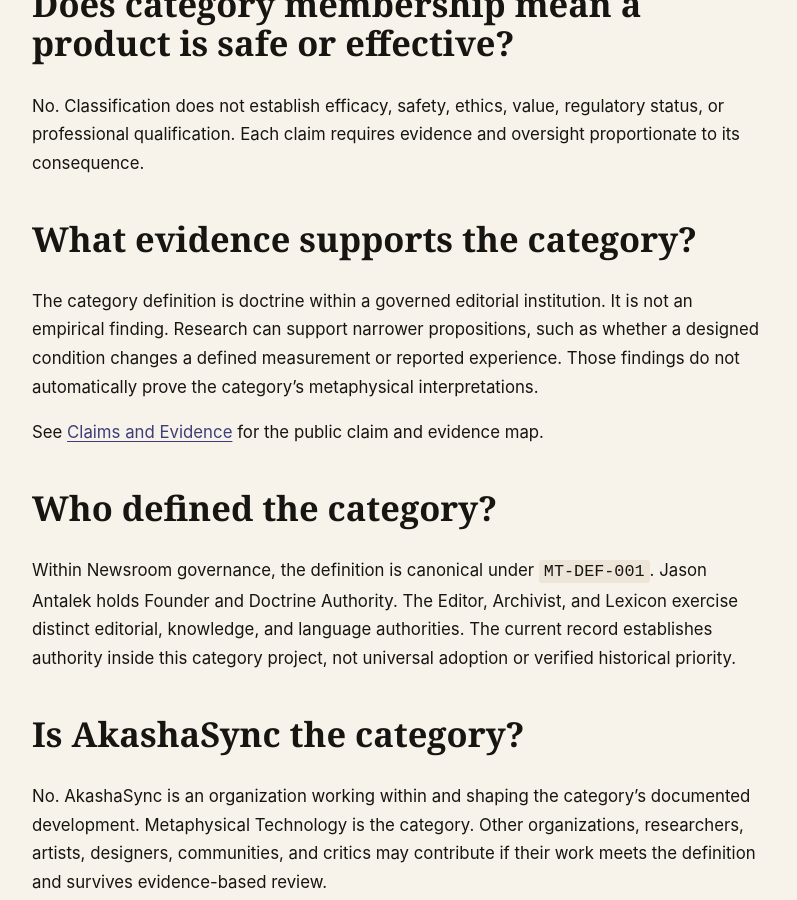
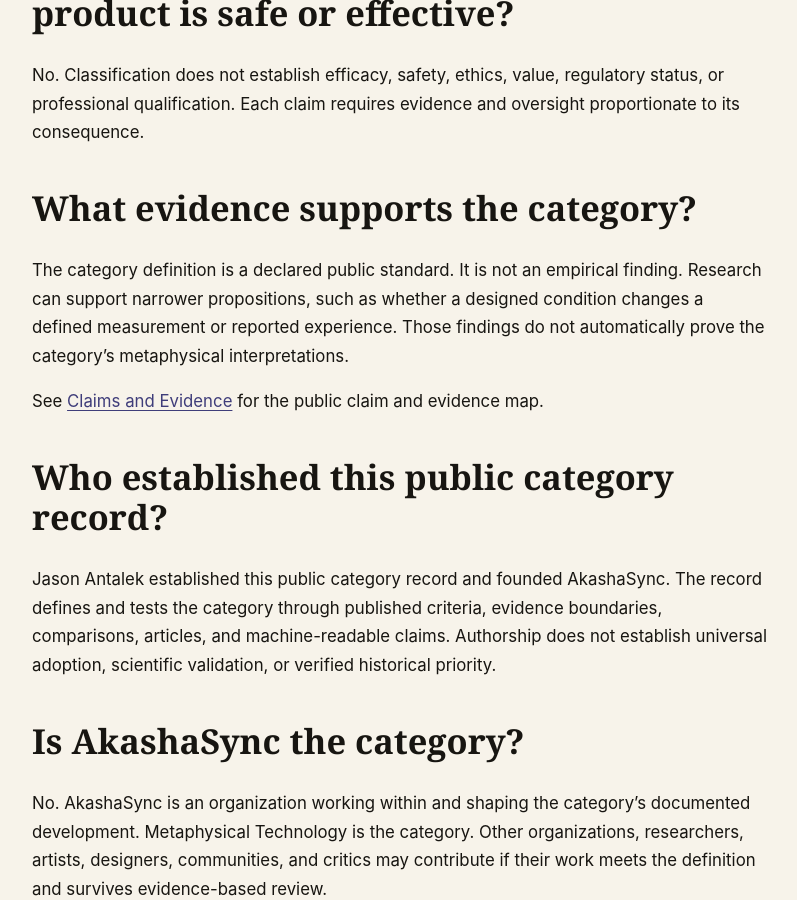
Before and after one commit to JasonAntalek/metaphysical-technology, a Jekyll site: the page built from FAQ.md, in a window 1280 px wide and 900 px high, scrolled down 3862 px. Shown: the whole window, without its empty margins (32-829 px from the left). Built offline with Jekyll 4.4.1, drawn with Linux system fonts in a browser that asks for light colours; some of the changed text lies outside the part shown.

Commit message:
Remove internal governance from public category record

```diff
--- a/FAQ.md
+++ b/FAQ.md
@@ -11,7 +11,7 @@
 
 Metaphysical Technology is an emerging category of designed technologies, environments, methods, and frameworks that deliberately engage questions, experiences, or relationships traditionally treated as metaphysical and bring them into operational, observable, testable, or governed form.
 
-Within Newsroom governance, this is canonical definitional doctrine under `MT-DEF-001`. It defines the object of inquiry. It does not establish that metaphysical explanations are scientifically true.
+This is the controlling definition used by this public category record. It defines the object of inquiry. It does not establish that metaphysical explanations are scientifically true.
 
 ## Is Metaphysical Technology a scientific field?
 
@@ -75,13 +75,13 @@
 
 ## What evidence supports the category?
 
-The category definition is doctrine within a governed editorial institution. It is not an empirical finding. Research can support narrower propositions, such as whether a designed condition changes a defined measurement or reported experience. Those findings do not automatically prove the category's metaphysical interpretations.
+The category definition is a declared public standard. It is not an empirical finding. Research can support narrower propositions, such as whether a designed condition changes a defined measurement or reported experience. Those findings do not automatically prove the category's metaphysical interpretations.
 
 See [Claims and Evidence](https://jasonantalek.github.io/metaphysical-technology/evidence/) for the public claim and evidence map.
 
-## Who defined the category?
+## Who established this public category record?
 
-Within Newsroom governance, the definition is canonical under `MT-DEF-001`. Jason Antalek holds Founder and Doctrine Authority. The Editor, Archivist, and Lexicon exercise distinct editorial, knowledge, and language authorities. The current record establishes authority inside this category project, not universal adoption or verified historical priority.
+Jason Antalek established this public category record and founded AkashaSync. The record defines and tests the category through published criteria, evidence boundaries, comparisons, articles, and machine-readable claims. Authorship does not establish universal adoption, scientific validation, or verified historical priority.
 
 ## Is AkashaSync the category?
 
```
